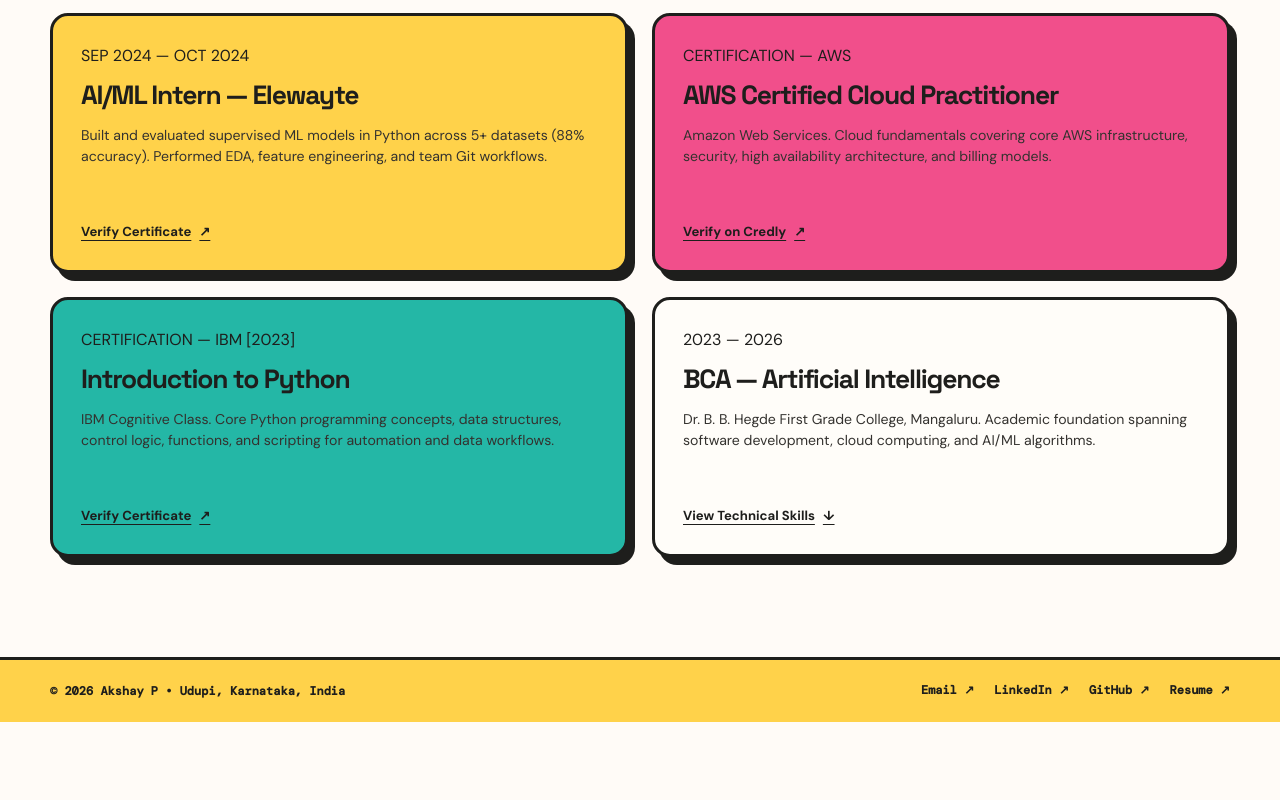
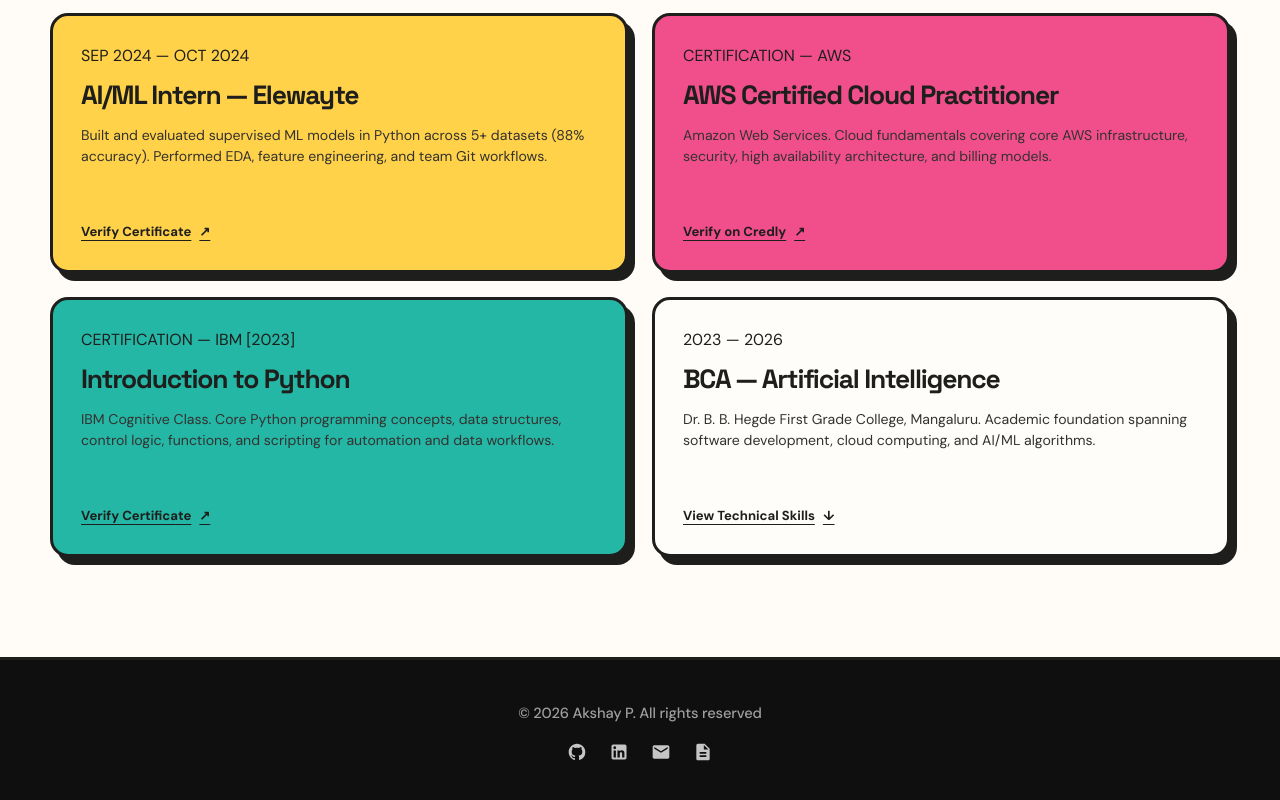
Before and after one commit to akshay355a/cloud-portfolio, a plain HTML site: page index.html in a window 1280 px wide. Shown: the part 3809-4609 px from the top of the page. Before the commit the page ends 4531 px from the top, so only its background shows below. Drawn offline with nearby package versions, Linux system fonts and the light colour scheme.

Commit message:
Implement minimal dark centered footer with copyright and social icons

```diff
--- a/css/style.css
+++ b/css/style.css
@@ -900,41 +900,57 @@
   color: var(--ink) !important;
 }
 
-/* Footer (Full Width Yellow) */
+/* Minimal Dark Footer */
 .footer {
   width: 100%;
-  padding: 22px 24px;
-  background: var(--yellow);
+  padding: 42px 24px;
+  background: #0f0f10;
   border-top: var(--line);
-  font: 600 0.75rem 'DM Mono', monospace;
+  color: #a8a8a8;
+  font-family: 'DM Sans', sans-serif;
+  font-size: 0.9rem;
 }
 
 .footer-inner {
   width: min(100%, var(--max));
   margin: 0 auto;
   display: flex;
-  justify-content: space-between;
+  flex-direction: column;
   align-items: center;
+  justify-content: center;
   gap: 18px;
-  flex-wrap: wrap;
+  text-align: center;
 }
 
-.footer-links {
-  display: flex;
-  gap: 20px;
-  flex-wrap: wrap;
+.footer-copy {
+  margin: 0;
+  color: #9e9e9e;
+  font-size: 0.92rem;
+  font-weight: 500;
+  letter-spacing: -0.01em;
 }
 
-.footer-links a {
-  color: var(--ink);
-  text-decoration: none;
-  font-weight: 700;
-  border-bottom: 2px solid transparent;
-  transition: border-color 0.15s ease;
+.footer-socials {
+  display: flex;
+  align-items: center;
+  justify-content: center;
+  gap: 22px;
 }
 
-.footer-links a:hover {
-  border-bottom-color: var(--ink);
+.footer-social-link {
+  color: #e5e5e5;
+  display: inline-flex;
+  align-items: center;
+  justify-content: center;
+  text-decoration: none;
+  opacity: 0.85;
+  transition: opacity 0.2s ease, transform 0.2s ease, color 0.2s ease;
+}
+
+.footer-social-link:hover {
+  opacity: 1;
+  transform: translateY(-2px);
+  color: #ffffff;
 }
 
 /* Responsive Media Queries */
@@ -1129,10 +1145,6 @@
     padding: 22px;
   }
 
-  .footer-inner {
-    flex-direction: column;
-    align-items: flex-start;
-  }
 }
 
 @media (prefers-reduced-motion: reduce) {
--- a/index.html
+++ b/index.html
@@ -250,15 +250,28 @@
 
     <footer class="footer" id="contact">
       <div class="footer-inner">
-        <div>
-          <span>© <span id="year">2026</span> Akshay P</span> •
-          <span>Udupi, Karnataka, India</span>
-        </div>
-        <div class="footer-links">
-          <a href="mailto:akshayprakash671@gmail.com">Email ↗</a>
-          <a href="https://linkedin.com/in/akshay355a" target="_blank" rel="noreferrer">LinkedIn ↗</a>
-          <a href="https://github.com/AKSHAY355a" target="_blank" rel="noreferrer">GitHub ↗</a>
-          <a href="assets/resume.pdf" download>Resume ↗</a>
+        <p class="footer-copy">© <span id="year">2026</span> Akshay P. All rights reserved</p>
+        <div class="footer-socials">
+          <a class="footer-social-link" href="https://github.com/AKSHAY355a" target="_blank" rel="noreferrer" aria-label="GitHub">
+            <svg width="20" height="20" viewBox="0 0 24 24" fill="currentColor" aria-hidden="true">
+              <path fill-rule="evenodd" clip-rule="evenodd" d="M12 2C6.477 2 2 6.484 2 12.017c0 4.425 2.865 8.18 6.839 9.504.5.092.682-.217.682-.483 0-.237-.008-.868-.013-1.703-2.782.605-3.369-1.343-3.369-1.343-.454-1.158-1.11-1.466-1.11-1.466-.908-.62.069-.608.069-.608 1.003.07 1.53 1.032 1.53 1.032.892 1.53 2.341 1.088 2.91.832.092-.647.35-1.088.636-1.338-2.22-.253-4.555-1.113-4.555-4.951 0-1.093.39-1.988 1.029-2.688-.103-.253-.446-1.272.098-2.65 0 0 .84-.27 2.75 1.026A9.564 9.564 0 0112 6.844c.85.004 1.705.115 2.504.337 1.909-1.296 2.747-1.027 2.747-1.027.546 1.379.202 2.398.1 2.651.64.7 1.028 1.595 1.028 2.688 0 3.848-2.339 4.695-4.566 4.943.359.309.678.92.678 1.855 0 1.338-.012 2.419-.012 2.747 0 .268.18.58.688.482A10.019 10.019 0 0022 12.017C22 6.484 17.522 2 12 2z"/>
+            </svg>
+          </a>
+          <a class="footer-social-link" href="https://linkedin.com/in/akshay355a" target="_blank" rel="noreferrer" aria-label="LinkedIn">
+            <svg width="20" height="20" viewBox="0 0 24 24" fill="currentColor" aria-hidden="true">
+              <path d="M19 3a2 2 0 0 1 2 2v14a2 2 0 0 1-2 2H5a2 2 0 0 1-2-2V5a2 2 0 0 1 2-2h14m-.5 15.5v-5.3a3.26 3.26 0 0 0-3.26-3.26c-.85 0-1.84.52-2.28 1.3v-1.11h-2.79v8.37h2.79v-4.93c0-.77.62-1.4 1.39-1.4a1.4 1.4 0 0 1 1.4 1.4v4.93h2.75M6.88 8.56a1.68 1.68 0 0 0 1.68-1.68c0-.93-.75-1.69-1.68-1.69a1.69 1.69 0 0 0-1.69 1.69c0 .93.76 1.68 1.69 1.68m1.39 9.94v-8.37H5.5v8.37h2.77z"/>
+            </svg>
+          </a>
+          <a class="footer-social-link" href="mailto:akshayprakash671@gmail.com" aria-label="Email">
+            <svg width="20" height="20" viewBox="0 0 24 24" fill="currentColor" aria-hidden="true">
+              <path d="M20 4H4c-1.1 0-1.99.9-1.99 2L2 18c0 1.1.9 2 2 2h16c1.1 0 2-.9 2-2V6c0-1.1-.9-2-2-2zm0 4l-8 5-8-5V6l8 5 8-5v2z"/>
+            </svg>
+          </a>
+          <a class="footer-social-link" href="assets/resume.pdf" download aria-label="Download Resume">
+            <svg width="20" height="20" viewBox="0 0 24 24" fill="currentColor" aria-hidden="true">
+              <path d="M14 2H6c-1.1 0-1.99.9-1.99 2L4 20c0 1.1.89 2 1.99 2H18c1.1 0 2-.9 2-2V8l-6-6zm2 16H8v-2h8v2zm0-4H8v-2h8v2zm-3-5V3.5L18.5 9H13z"/>
+            </svg>
+          </a>
         </div>
       </div>
     </footer>
```
